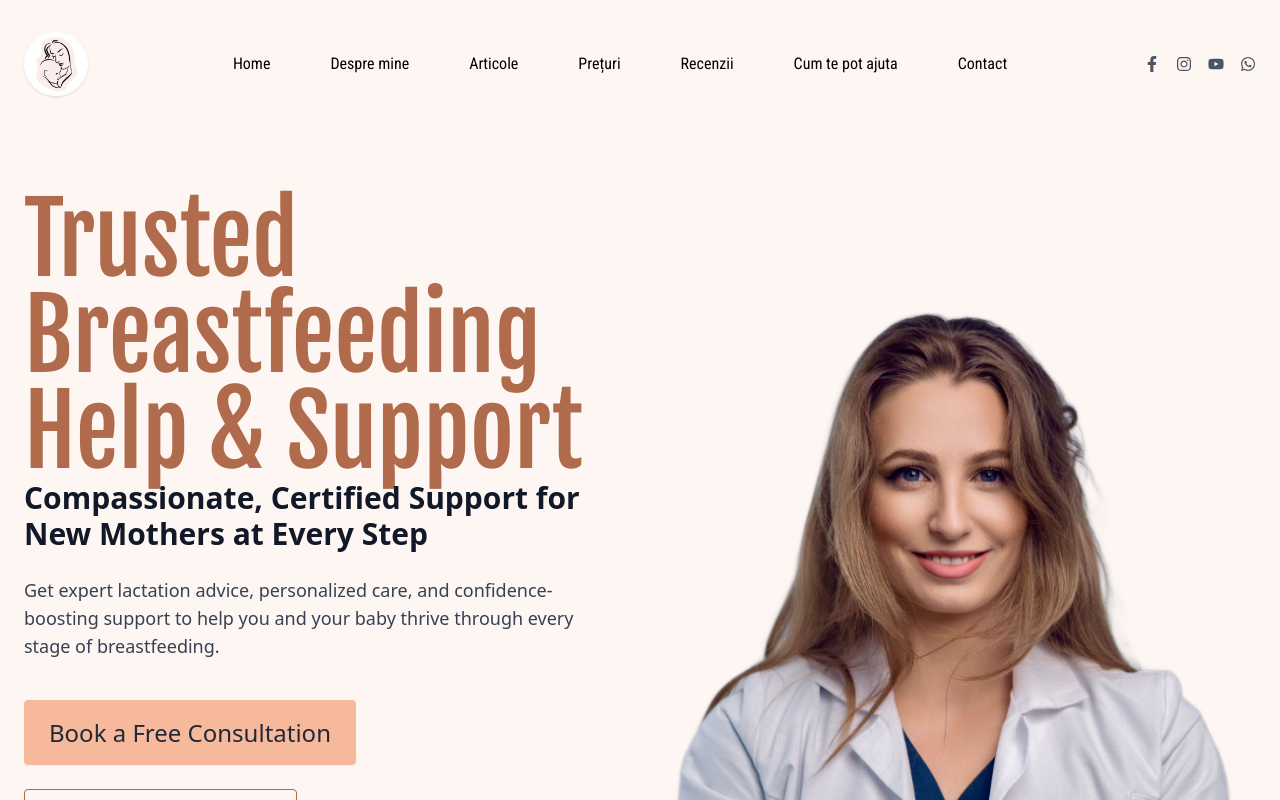
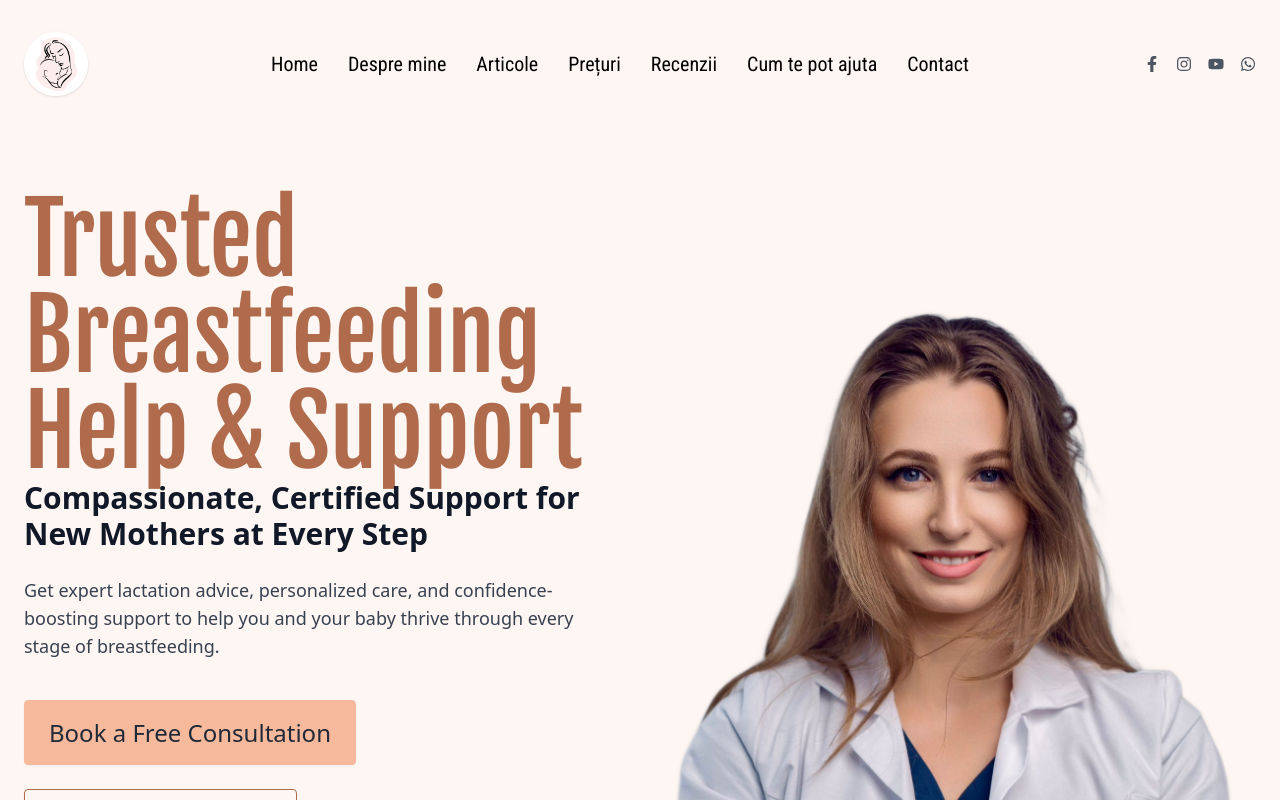
Before and after one commit to ArcadiiFlorean/Breastfeeding-Help-Support, a React (Vite) app: page / in a window 1280 px wide. Shown: the top 800 px of the page. Built offline with nearby package versions, Linux system fonts and the light colour scheme.

Commit message:
responsive

```diff
--- a/src/components/Header/HeaderNavbar.jsx
+++ b/src/components/Header/HeaderNavbar.jsx
@@ -1,28 +1,20 @@
 import React from "react";
 
 function HeaderNavbar({ menuOpen, setMenuOpen }) {
-  const linkStyle = {
-    fontSize: "1em",
-    fontWeight: 400,
-    fontStyle: "normal",
-    color: "rgb(0, 0, 0)",
-    fontKerning: "none",
-    textDecoration: "none",
-  };
+  const commonClass = "text-[1em] font-normal font-robotoCondensed text-black hover:text-[#cb8645] no-underline transition-colors duration-200";
 
-  const commonClass = "OYPEnA";
 
   return (
     <>
       {/* Linkuri pe desktop/tabletă */}
-      <nav className="hidden tablet:flex gap-[60px] items-center text-gray-700 text-m font-robotoCondensed">
-        <a href="#page-0" className={commonClass} style={linkStyle}>Home</a>
-        <a href="#about" className={commonClass} style={linkStyle}>Despre mine</a>
-        <a href="#blog" className={commonClass} style={linkStyle}>Articole</a>
-        <a href="#contact" className={commonClass} style={linkStyle}>Prețuri</a>
-        <a href="#reviews" className={commonClass} style={linkStyle}>Recenzii</a>
-        <a href="#services" className={commonClass} style={linkStyle}>Cum te pot ajuta</a>
-        <a href="#faq" className={commonClass} style={linkStyle}>Contact</a>
+      <nav className="hidden tablet:flex gap-[30px] items-center text-gray-700 text-xl font-robotoCondensed">
+        <a href="#page-0" className={commonClass}>Home</a>
+        <a href="#about" className={commonClass}>Despre mine</a>
+        <a href="#blog" className={commonClass}>Articole</a>
+        <a href="#contact" className={commonClass}>Prețuri</a>
+        <a href="#reviews" className={commonClass}>Recenzii</a>
+        <a href="#services" className={commonClass}>Cum te pot ajuta</a>
+        <a href="#faq" className={commonClass}>Contact</a>
       </nav>
 
       {/* Meniu mobil/tabletă */}
@@ -42,7 +34,7 @@ function HeaderNavbar({ menuOpen, setMenuOpen }) {
                 <a
                   href={item.href}
                   onClick={() => setMenuOpen(false)}
-                  className="block px-4 py-2 rounded hover:bg-[#fef6f2] hover:text-[#b06b4c] transition-all duration-200"
+                  className="block px-4 py-2 rounded hover:bg-[#fef6f2] hover:text-[#cb8645] transition-all duration-200"
                 >
                   {item.label}
                 </a>
--- a/src/components/Hero.jsx
+++ b/src/components/Hero.jsx
@@ -10,7 +10,7 @@ function Hero() {
       <img
         src="/flowers-bg.jpg"
         alt="Fundal flori"
-        className="absolute bottom-[80px] tablet:bottom-[185px] left-1/2 -translate-x-1/2 w-full max-w-[1500px] h-auto max-h-[220px] tablet:max-h-[280px] lg:max-h-[150px] object-cover object-bottom z-0 opacity-30"
+        className="absolute bottom-[80px] tablet:bottom-[80px] left-1/2 -translate-x-1/2 w-full max-w-[1500px] h-auto max-h-[260px] tablet:max-h-[280px] lg:max-h-[350px] object-cover object-bottom z-0 opacity-30"
       />
 
       <div className="relative z-10 grid grid-cols-1 lg:grid-cols-2 max-w-[1440px] mx-auto px-6 py-20 gap-12 items-center">
```
